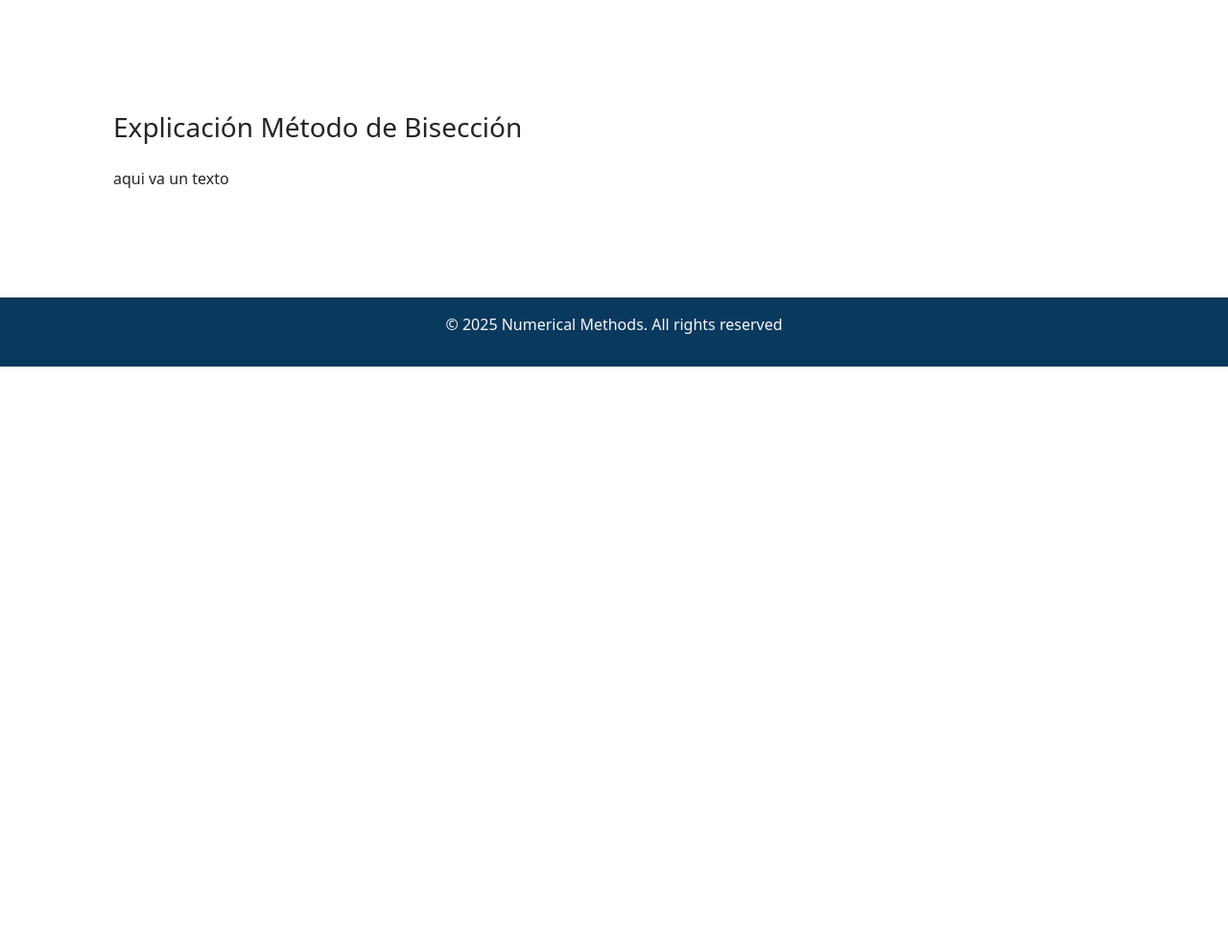
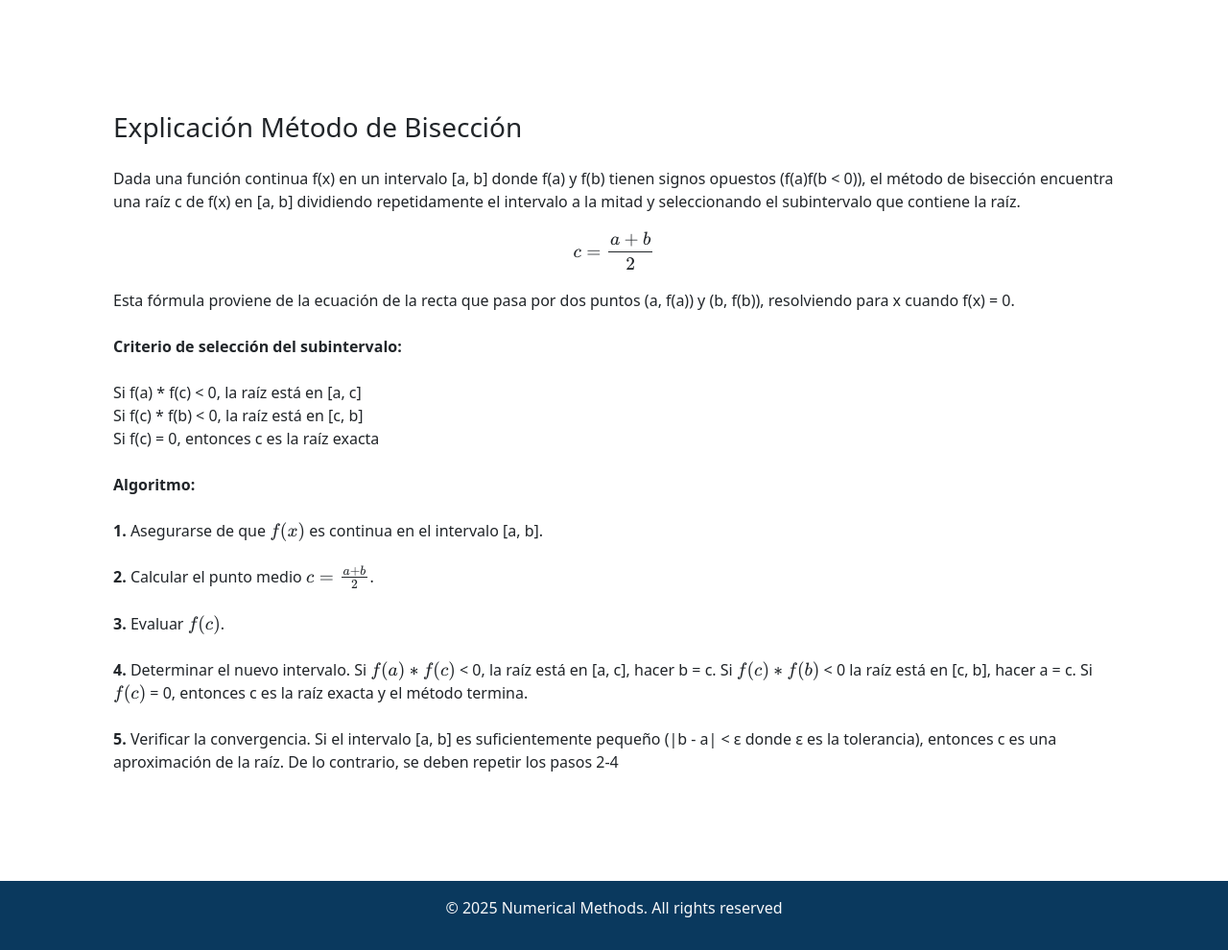
Before and after one commit to ErikaAX08/Numerical_Methods, a Django app: page /bisection-method/ in a window 1280 px wide. Shown: the part 573-1563 px from the top of the page at 96% size. Before the commit the page ends 955 px from the top, so only its background shows below. Run offline with Django 5.2, Linux system fonts and the light colour scheme; some libraries are stand-ins or nearby versions.

Commit message:
Descripcion añadida a biseccion

```diff
--- a/main/webapp/templates/bisection-method.html
+++ b/main/webapp/templates/bisection-method.html
@@ -105,7 +105,22 @@
         <div id="explanation" class="mt-4 rounded-3">
             <h3 class="pb-3">{% translate "Explicación Método de Bisección" %}</h3>
             <p>
-                aqui va un texto
+                {% translate "Dada una función continua f(x) en un intervalo [a, b] donde f(a) y f(b) tienen signos opuestos (f(a)f(b < 0)), el método de bisección encuentra una raíz c de f(x) en [a, b] dividiendo repetidamente el intervalo a la mitad y seleccionando el subintervalo que contiene la raíz." %}
+                \[
+                c = \frac{a + b}{2}
+                \]
+                {% translate "Esta fórmula proviene de la ecuación de la recta que pasa por dos puntos (a, f(a)) y (b, f(b)), resolviendo para x cuando f(x) = 0.<br><br>" %}
+
+                {% translate "<strong>Criterio de selección del subintervalo:</strong><br><br>" %}
+                {% translate "Si f(a) * f(c) < 0, la raíz está en [a, c]<br>" %}
+                {% translate "Si f(c) * f(b) < 0, la raíz está en [c, b]<br>" %}
+                {% translate "Si f(c) = 0, entonces c es la raíz exacta<br><br>" %}
+                {% translate "<strong>Algoritmo:</strong><br><br>" %}
+                {% translate "<strong>1.</strong> Asegurarse de que \( f(x) \) es continua en el intervalo [a, b].<br><br>" %}
+                {% translate "<strong>2.</strong> Calcular el punto medio \( c = \frac{a + b}{2} \).<br><br>" %}
+                {% translate "<strong>3.</strong> Evaluar \( f(c) \).<br><br>" %}
+                {% translate "<strong>4.</strong> Determinar el nuevo intervalo. Si \( f(a) * f(c)\) < 0, la raíz está en [a, c], hacer b = c. Si \( f(c) * f(b)\) < 0 la raíz está en [c, b], hacer a = c. Si \( f(c) \) = 0, entonces c es la raíz exacta y el método termina.<br><br>" %}
+                {% translate "<strong>5.</strong> Verificar la convergencia. Si el intervalo [a, b] es suficientemente pequeño (|b - a| < ε donde ε es la tolerancia), entonces c es una aproximación de la raíz. De lo contrario, se deben repetir los pasos 2-4" %}
             </p>
         </div>
 
```
